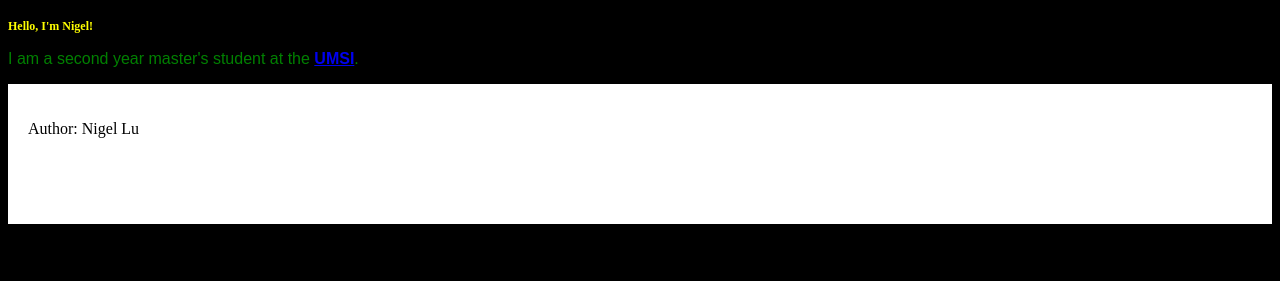
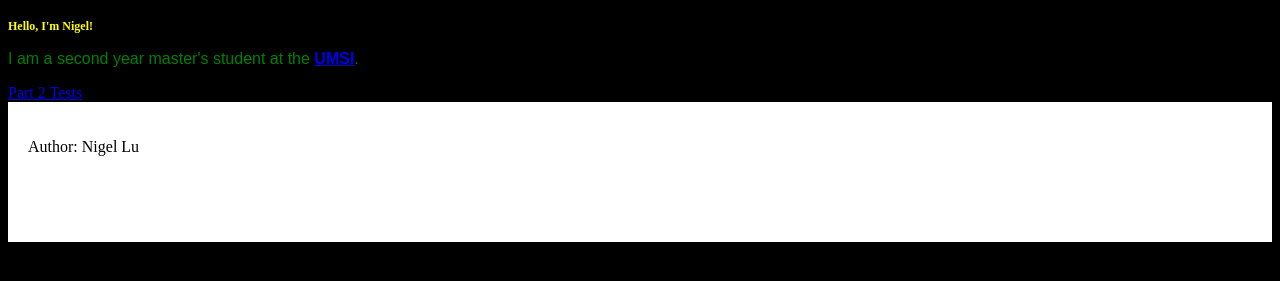
Before and after one commit to nigel-lu/Lu_assignment_2, a plain HTML site: page index.html in a window 1280 px wide. Shown: the part 61-342 px from the top of the page. Drawn offline with Linux system fonts and the light colour scheme.

Commit message:
Change_2

```diff
--- a/index.html
+++ b/index.html
@@ -16,6 +16,7 @@
             </header>
             <p class="content">I am a second year master's student at the <a href="https://www.si.umich.edu/"><strong>UMSI</strong></a>.</p>
         </article>
+        <a href="ps2-tests.html">Part 2 Tests</a>
 
     </main>
 </body>
```
